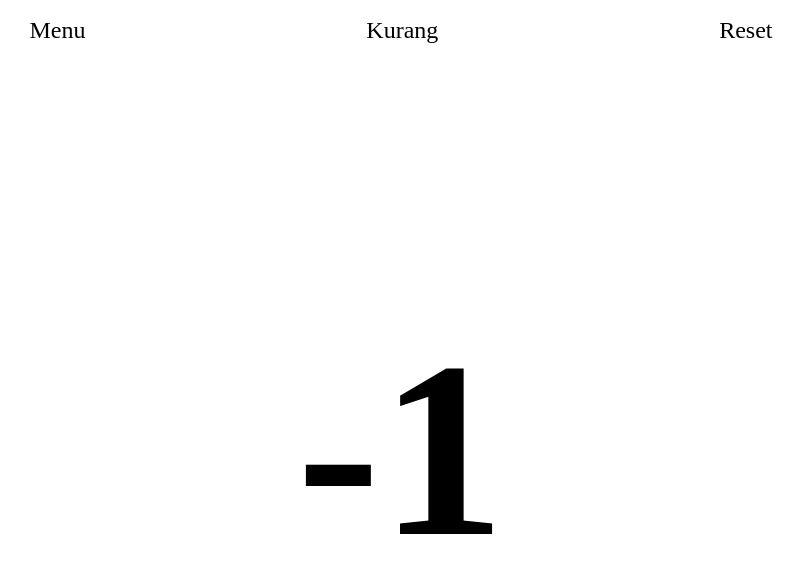
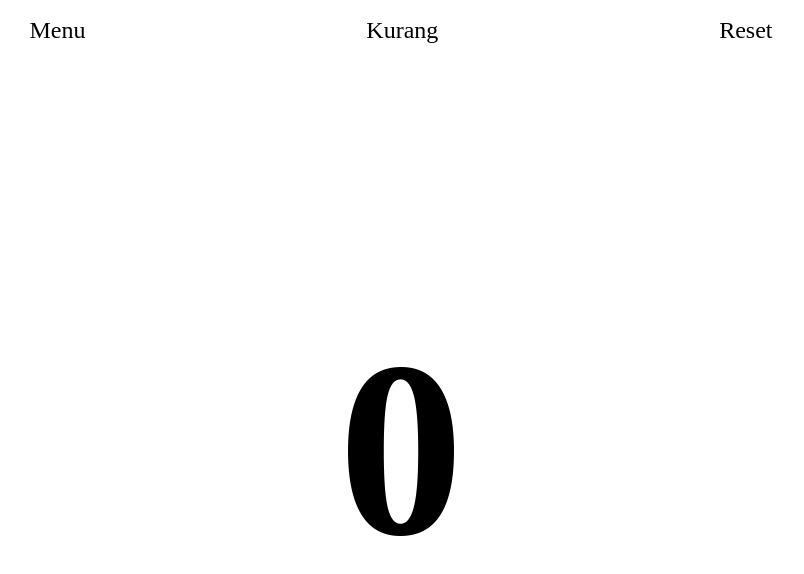
Before and after one commit to wahyunf354/counter-webapp, a plain HTML site: page index.html in a window 1280 px wide. Both pictures are taken after a click on the element "Kurang". Shown: the whole page, without its empty margins (239-1043 px from the left). Drawn offline with Linux system fonts and the light colour scheme.

Commit message:
sudah memperbaiki bug negatif

```diff
--- a/css/style.css
+++ b/css/style.css
@@ -39,4 +39,5 @@ body {
 
 .row h1 {
   font-size: 250px;
+  cursor: pointer;
 }
--- a/index.html
+++ b/index.html
@@ -1,10 +1,12 @@
 <!DOCTYPE html>
 <html lang="en">
+
 <head>
   <meta charset="UTF-8">
   <title>Counter | Wahyu</title>
   <link rel="stylesheet" href="css/style.css">
 </head>
+
 <body>
 
   <div class="container">
@@ -36,9 +38,12 @@
     })
 
     btnMin.addEventListener('click', () => {
-      number--;
+      if (number > 0) {
+        number--;
+      }
       h1.textContent = number;
     })
   </script>
 </body>
+
 </html>
```
